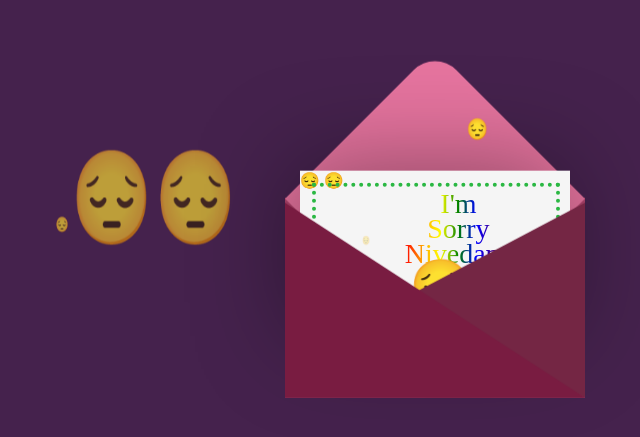
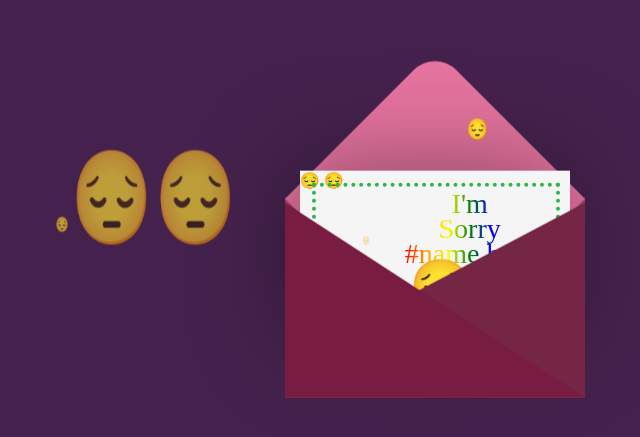
Before and after one commit to Yas1724/s_srt, a plain HTML site: page index.html in a window 1280 px wide. Shown: the part 107-544 px from the top of the page, without its empty margins (344-984 px from the left). Drawn offline with Linux system fonts and the light colour scheme.

Commit message:
Update index.html

```diff
--- a/index.html
+++ b/index.html
@@ -19,7 +19,7 @@
                               </div>
 
                                      <div class="card"> &#128532;
-                                           <div class="text"> I'm <br> Sorry <br> Nivedana </div>&#128532;
+                                           <div class="text"> I'm <br> Sorry <br> #name here </div>&#128532;
                                            <div class="card_emoji" style="font-size: 50px;">&#128532;</div>
                                           </div>
 
```
